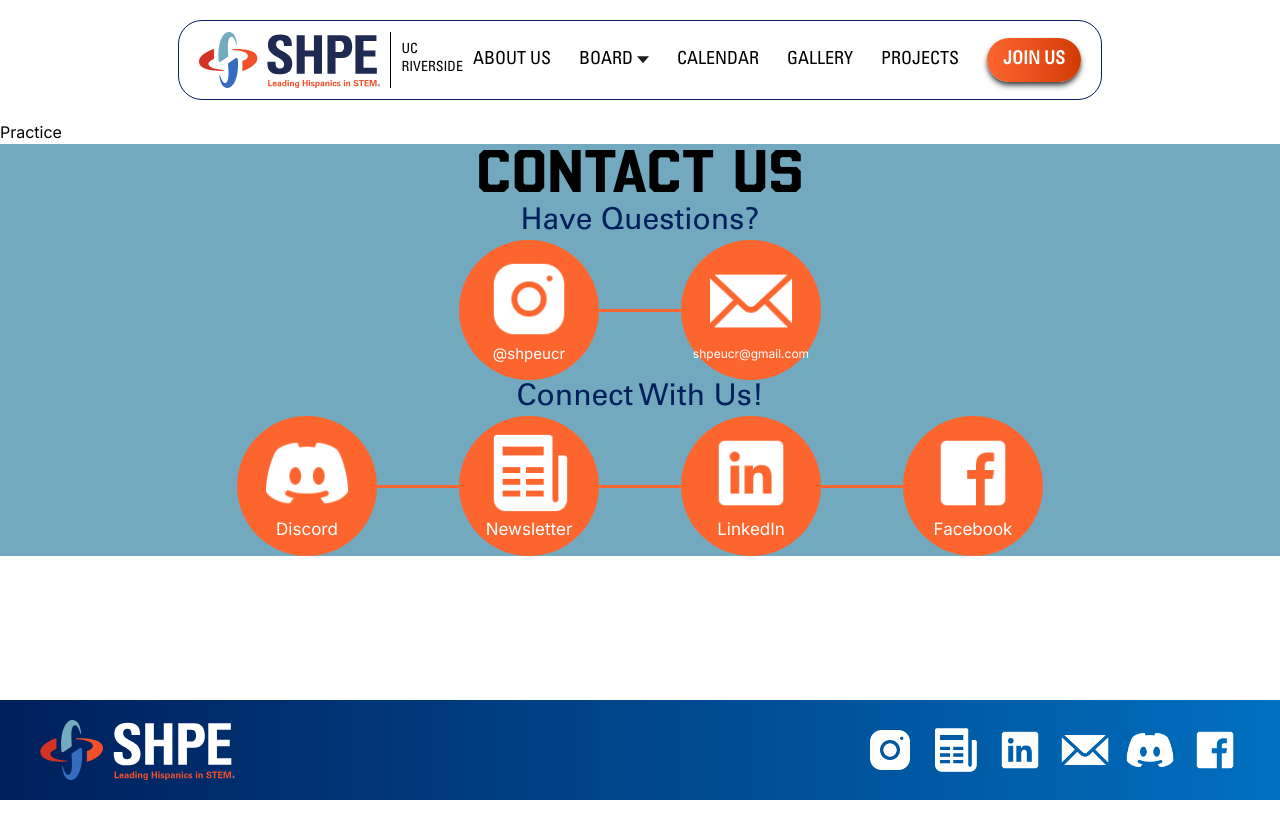
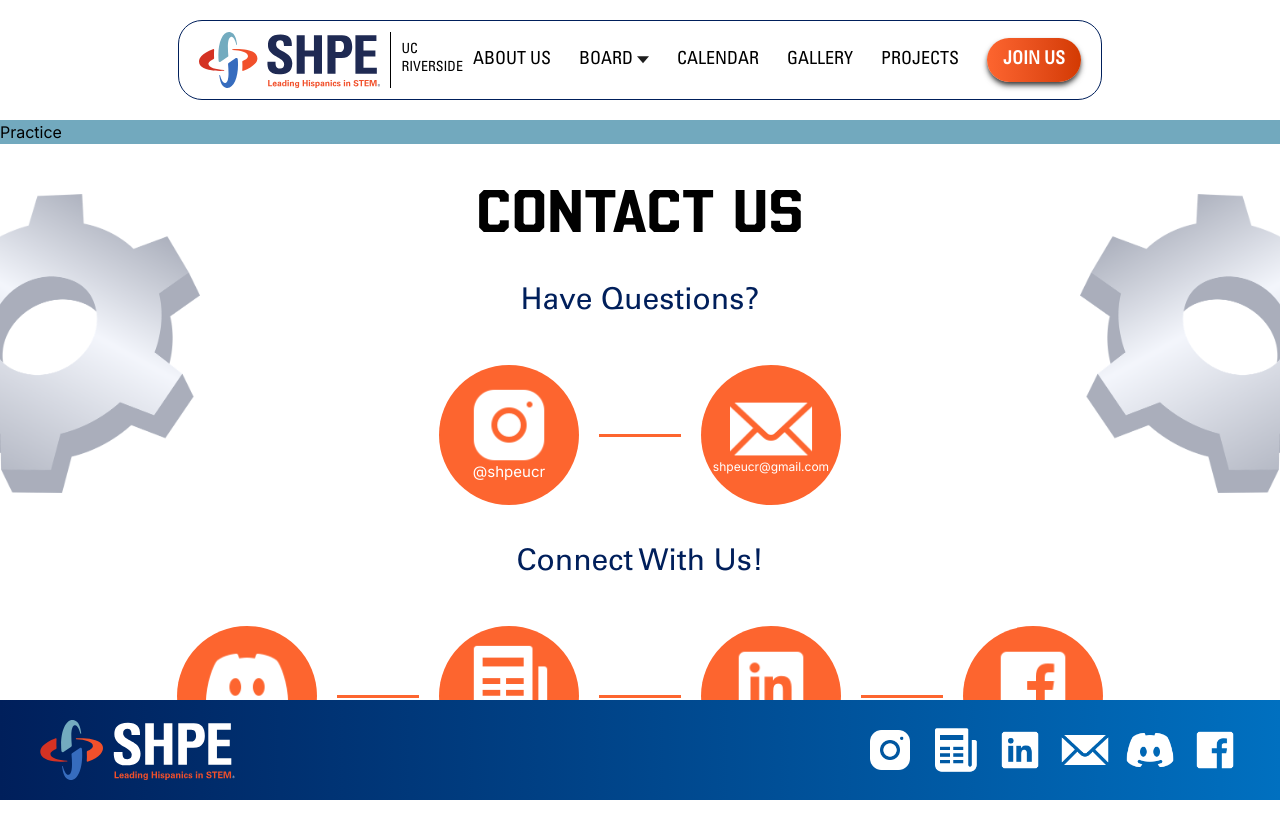
Before and after one commit to acm-ucr/shpe-website, a Next.js app: page / in a window 1280 px wide. Shown: the top 838 px of the page. Built offline with nearby package versions, Linux system fonts and the light colour scheme.

Commit message:
fixed some problems with formatting

```diff
--- a/src/app/page.tsx
+++ b/src/app/page.tsx
@@ -3,10 +3,10 @@ import ContactUs from "@/components/about/contactUs";
 
 const Home = () => {
   return (
-    <div className="h-screen w-screen items-center justify-center">
+    <div className="bg-shpe-blue-050 h-screen w-screen items-center justify-center">
       Practice
+      <ContactUs></ContactUs>
       <Footer></Footer>
-      <ContactUs></ContactUs>
     </div>
   );
 };
--- a/src/components/about/contactUs.tsx
+++ b/src/components/about/contactUs.tsx
@@ -4,66 +4,68 @@ import facebookIcon from "@/public/footer/facebook.webp";
 import instagramIcon from "@/public/footer/instagram.webp";
 import linkedinIcon from "@/public/footer/linkedIn.webp";
 import newsIcon from "@/public/footer/news.webp";
+import gearImage from "@/public/gear.webp";
 
 import Image from "next/image";
 
+// made these into variables for easier changes if needed/wanted
 const iconSize = "h-[88px] w-[88px]";
 const circleStyle = "flex flex-col items-center justify-center bg-shpe-orange-500 rounded-full h-[140px] w-[140px]";
-const lineStyle = "h-[3px] w-[82px] bg-shpe-orange-500";
+const lineStyle = "h-[3px] w-[82px] bg-shpe-orange-500 mx-[20px]";
+const subHeaderStyle = "font-shpe-univers text-shpe-blue-200 text-center text-3xl";
+const margins = "flex flex-col items-center gap-[20px] mt-[40px]";
 
 const ContactUs = () => {
   return (
-    <div className="bg-shpe-blue-050">
+    <div className="bg-shpe-white-100 relative overflow-hidden pb-[240px] pt-[40px]">
+        <Image src={gearImage} alt="gear" className="absolute left-[-100px] top-[50px] w-[300px] opacity-40 scale-x-[-1]"/>
+        <Image src={gearImage} alt="gear" className="absolute right-[-100px] top-[50px] w-[300px] opacity-40"/>
       <div className="font-shpe-beachwood text-center text-6xl font-semibold">
         CONTACT US
       </div>
-      <div className="font-shpe-univers text-shpe-blue-200 text-center text-3xl">
+      <div className= {margins}>
+        <div className= {subHeaderStyle}>
             Have Questions?
         </div>
-      <div className= "flex items-center justify-center">
-        <div className= {circleStyle}>
+        <div className="flex items-center justify-center mt-[25px]">
+            <div className={circleStyle}>
                 <Image src={instagramIcon} alt="Instagram" className={iconSize} />
-            <div className= "text-[15px] text-white text-center">
+                <div className="text-center text-[15px] text-white leading-none -mt-[5px] pb-[10px]">
                     @shpeucr
                 </div>
             </div>
             <div className={lineStyle}></div>
-        <div className= {circleStyle}>
-            <Image src={emailIcon} alt="Email" className={iconSize} />
-            <div className = "text-white text-center text-[12px]">
+            <div className={circleStyle}>
+                <Image src={emailIcon} alt="Email" className= {iconSize} />
+                <div className="text-center text-[12px] text-white -mt-[15px] pb-[10px]">
                     shpeucr@gmail.com
                 </div>
             </div>
         </div>
-      <div className="font-shpe-univers text-shpe-blue-200 text-center text-3xl">
+      </div>
+      <div className={margins}>
+        <div className={subHeaderStyle}>
             Connect With Us!
         </div>
-      <div className= "flex items-center justify-center">
+        <div className="flex items-center justify-center mt-[25px]">
             <div className={circleStyle}>
                 <Image src={discordIcon} alt="Discord" className={iconSize} />
-            <div className="text-white text-center text-[17px]">
-                Discord
-            </div>
+                <div className="text-center text-[17px] text-white -mt-[7px] pb-[5px]">Discord</div>
             </div>
             <div className={lineStyle}></div>
             <div className={circleStyle}>
                 <Image src={newsIcon} alt="News" className={iconSize} />
-            <div className="text-white text-center text-[17px]">
-                Newsletter
-            </div>
+                <div className="text-center text-[17px] text-white -mt-[7px] pb-[5px]">Newsletter</div>
             </div>
             <div className={lineStyle}></div>
             <div className={circleStyle}>
                 <Image src={linkedinIcon} alt="LinkedIn" className={iconSize} />
-            <div className="text-white text-center text-[17px]">
-                LinkedIn
-            </div>
+                <div className="text-center text-[17px] text-white -mt-[7px] pb-[5px]">LinkedIn</div>
             </div>
             <div className={lineStyle}></div>
             <div className={circleStyle}>
                 <Image src={facebookIcon} alt="Facebook" className={iconSize} />
-            <div className="text-white text-center text-[17px]">
-                Facebook
+                <div className="text-center text-[17px] text-white -mt-[7px] pb-[5px]">Facebook</div>
             </div>
         </div>
       </div>
```
Lines whose indentation alone changed are shown as unchanged.
